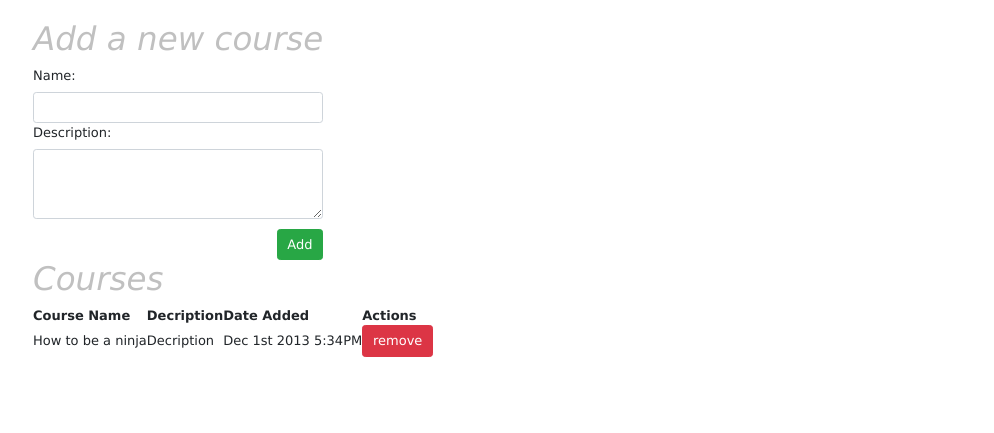
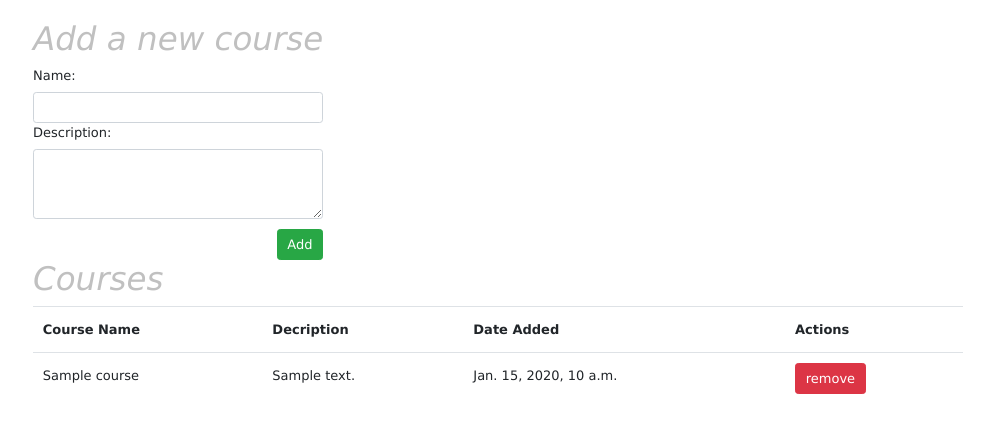
Before and after one commit to GustavoMonardez/python-django-cd-courses, a Django app: template apps/courses_app/templates/courses_app/index.html in a window 1280 px wide. Shown: the top 433 px of the page, without its empty margins (142-1136 px from the left). Run offline with Django 3.2, Linux system fonts and the light colour scheme; the template is opened without the code that fills it: most values are stand-ins (such as "Sample title", 1, 10 or a date in 2020); some libraries are stand-ins or nearby versions.

Commit message:
added code for loading data from db on index page

```diff
--- a/apps/courses_app/templates/courses_app/index.html
+++ b/apps/courses_app/templates/courses_app/index.html
@@ -28,24 +28,27 @@
         <p {% if message.tags %} class="{{ message.tags }}" {% endif %}>{{message}}</p>
         {% endfor %}
         <h1>Courses</h1>
-        <table>
+
+        <table class="table">
             <tr>
                 <th>Course Name</th>
                 <th>Decription</th>
                 <th>Date Added</th>
                 <th>Actions</th>
             </tr>
+            {% for course in courses %}
             <tr>
-                <td>How to be a ninja</td>
-                <td>Decription</td>
-                <td>Dec 1st 2013 5:34PM</td>
+                <td>{{ course.name }}</td>
+                <td>{{ course.description }}</td>
+                <td>{{ course.created_at }}</td>
                 <td>
-                    <form action="/courses/destroy/3">
+                    <form action="/courses/destroy/{{ course.id }">
                         {% csrf_token %}
                         <input type="submit" value="remove" class="btn btn-danger">
                     </form>
                 </td>
             </tr>
+            {% endfor %}
         </table>
     </div>
 </body>
--- a/apps/courses_app/views.py
+++ b/apps/courses_app/views.py
@@ -3,7 +3,7 @@ from django.contrib import messages
 from .models import Course
 
 def index(request):
-    return render(request, "courses_app/index.html")
+    return render(request, "courses_app/index.html", {"courses":Course.objects.all().values()})
 
 def new(request):
     # capture data
```
